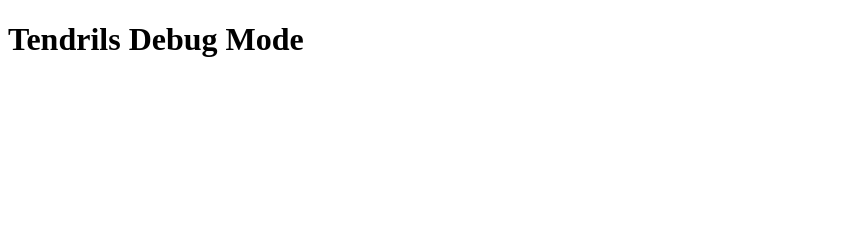
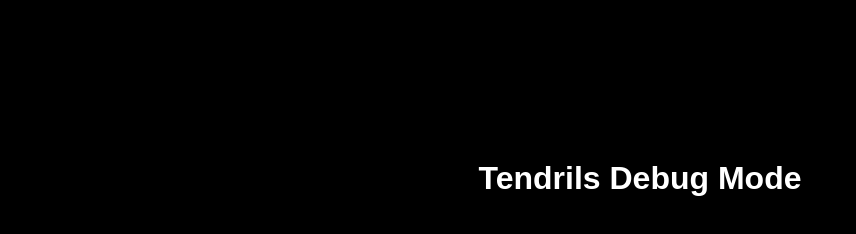
Before and after one commit to danMswartz/tendrils, a plain HTML site: page index.html in a window 1280 px wide. Shown: the whole page, without its empty margins (0-856 px from the left). Drawn offline with Linux system fonts and the light colour scheme.

Commit message:
Add files via upload

```diff
--- a/index.html
+++ b/index.html
@@ -2,7 +2,7 @@
 <html lang="en">
 <head>
   <meta charset="UTF-8" />
-  <title>Tendrils Debug Mode</title>
+  <title>Tendrils Demo</title>
   <link rel="stylesheet" href="style.css" />
 </head>
 <body>
--- a/js/tendrils.js
+++ b/js/tendrils.js
@@ -59,6 +59,19 @@
   const tendrils = Array.from({ length: 20 }, () => new Tendril());
 
   function loop() {
-    // TRAIL EFFECT — translucent fade instead of full clear
     ctx.fillStyle = 'rgba(0, 0, 0, 0.1)';
-    ctx.fillRect
+    ctx.fillRect(0, 0, width, height);
+
+    ctx.strokeStyle = 'rgba(0,255,255,0.9)';
+    ctx.lineWidth = 1.5;
+
+    for (const t of tendrils) {
+      t.update();
+      t.draw(ctx);
+    }
+
+    requestAnimationFrame(loop);
+  }
+
+  loop();
+})();
--- a/style.css
+++ b/style.css
@@ -1,7 +1,23 @@
+body {
+  margin: 0;
+  padding: 0;
+  overflow: hidden;
+  background-color: #111;
+  color: white;
+  font-family: sans-serif;
+  text-align: center;
+}
+
+h1 {
+  position: relative;
+  z-index: 1;
+  margin-top: 20vh;
+}
+
 canvas {
-    position: fixed;
-    top: 0;
-    left: 0;
-    z-index: -1;
-    pointer-events: none;
-  }
+  position: fixed;
+  top: 0;
+  left: 0;
+  z-index: 0;
+  pointer-events: none;
+}
```
